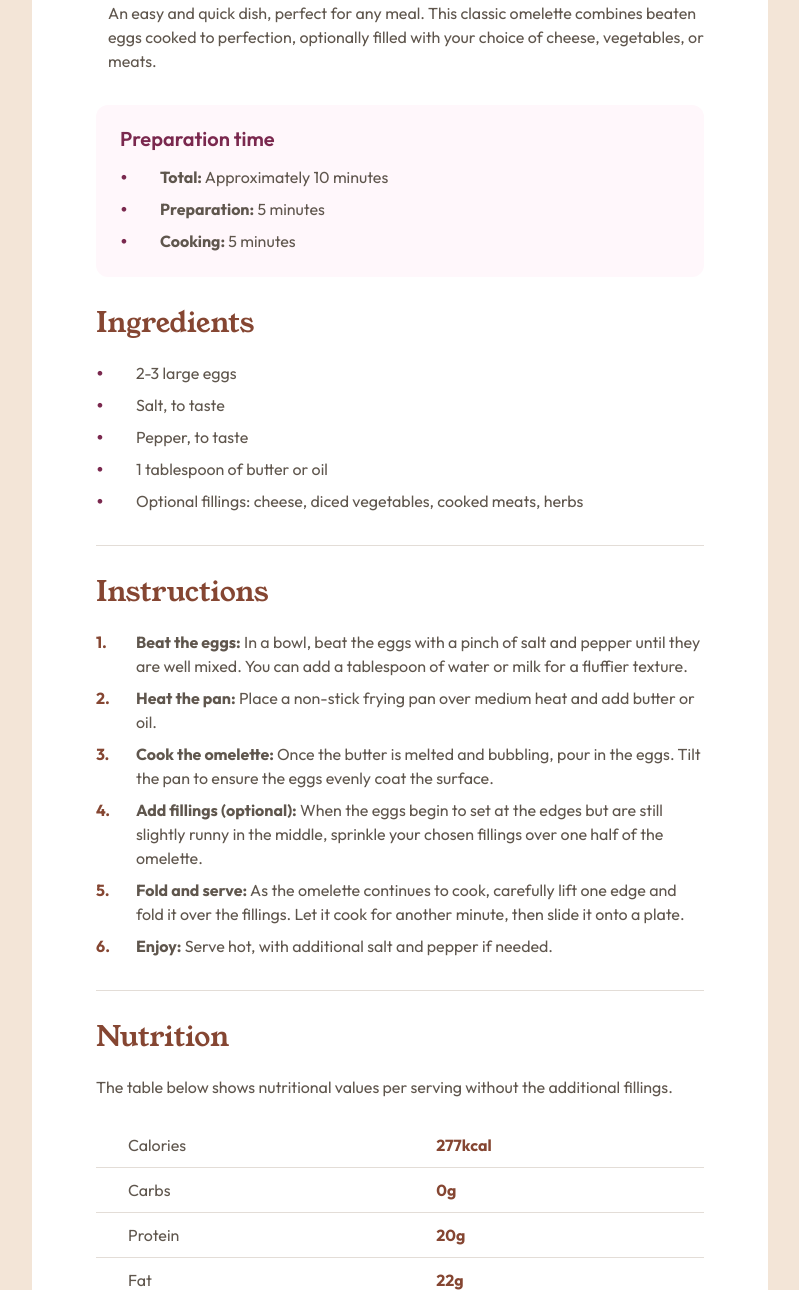
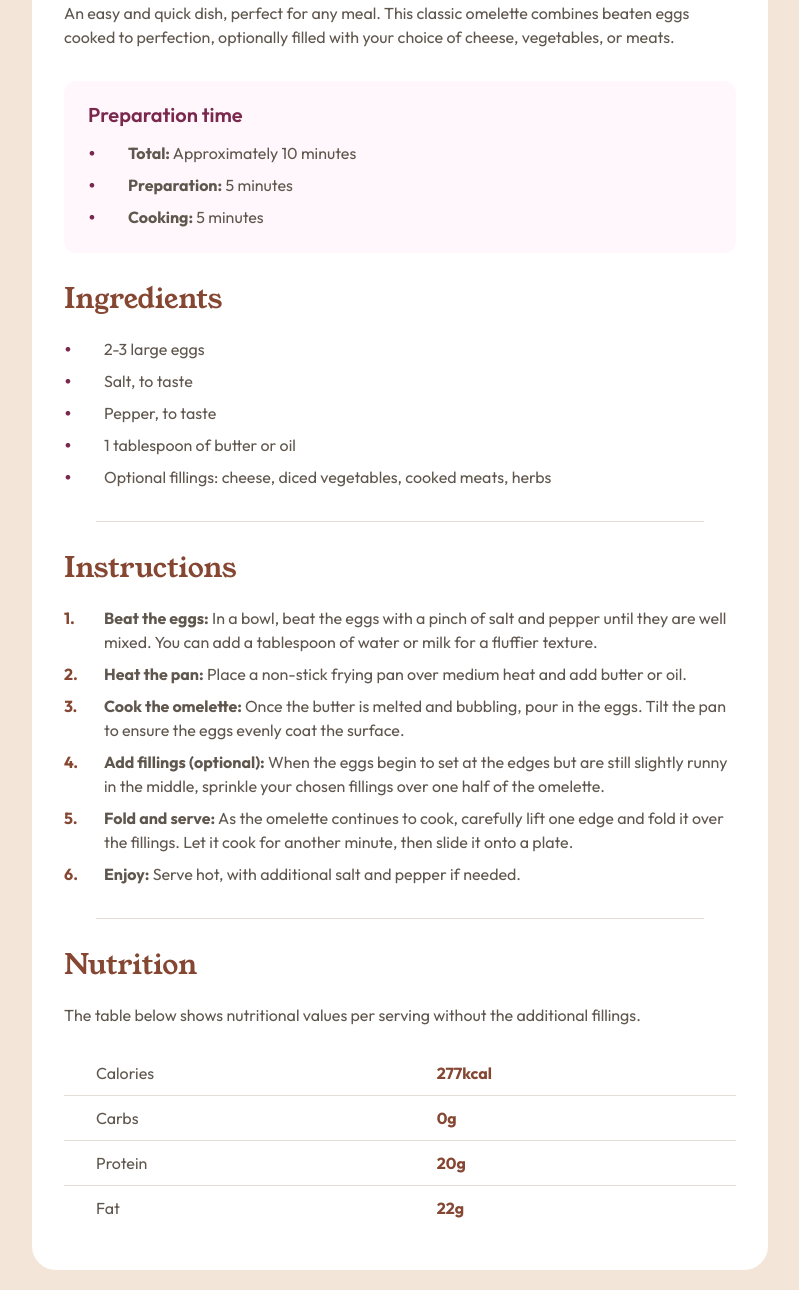
Before and after one commit to juliengDev/Recipe_page, a website: page index.html in a window 1280 px wide. Shown: the part 571-1861 px from the top of the page, without its empty margins (240-1039 px from the left). Drawn offline with Linux system fonts and the light colour scheme.

Commit message:
fixing margin

```diff
--- a/sass/pages/_home.scss
+++ b/sass/pages/_home.scss
@@ -10,8 +10,7 @@
 
 .recipe {
   &__banner {
-    margin: 4rem 3.2rem 3.2rem;
-    padding-left: 1.2rem;
+    margin: 4rem 0 3.2rem;
 
     &__title {
       font-family: "Young Serif", serif;
@@ -27,7 +26,7 @@
   &__preparation {
     padding: 2.4rem;
     background-color: var(--color-snow);
-    margin: 0 3.2rem 3.2rem;
+    margin: 0 0 3.2rem;
     border-radius: 12px;
     &__title {
       color: var(--color-dark-raspberry);
@@ -55,7 +54,7 @@
     }
   }
   &__ingredients {
-    margin: 0 3.2rem 3.2rem;
+    margin: 0 0 3.2rem;
     &__title {
       color: var(--color-brandy-red);
       margin-bottom: 2.4rem;
@@ -82,7 +81,7 @@
     }
   }
   &__instructions {
-    margin: 0 3.2rem 3.2rem;
+    margin: 0 0 3.2rem;
     &__title {
       color: var(--color-brandy-red);
       margin-bottom: 2.4rem;
@@ -117,7 +116,7 @@
     display: flex;
     flex-direction: column;
     gap: 2.4rem;
-    margin: 0 3.2rem 4rem;
+    margin: 0 0 4rem;
     &__title {
       color: var(--color-brandy-red);
     }
```
Also changed, not shown: public/css/style.css, 1 other file.
